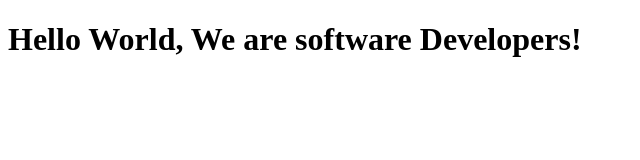
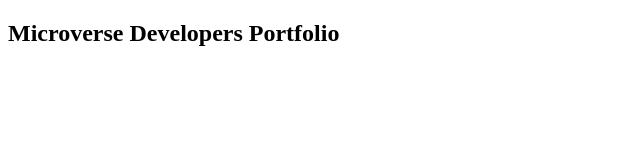
Before and after one commit to egichuhis/Microverse5, a plain HTML site: page fcc-test-suite-template-master/fcc-test-suite-template-master/index.html in a window 1280 px wide. Shown: the whole page, without its empty margins (0-640 px from the left). Drawn offline with Linux system fonts and the light colour scheme.

Commit message:
feature 1 2

```diff
--- a/fcc-test-suite-template-master/fcc-test-suite-template-master/index.html
+++ b/fcc-test-suite-template-master/fcc-test-suite-template-master/index.html
@@ -8,11 +8,15 @@
   </head>
 
   <body>
-    <h1>Hello World, We are software Developers!</h1>
+    <!-- <h1>Hello World, We are software Developers!</h1> -->
+
+    <section id="welcome-section">
+      <h1>Microverse Developers Portfolio</h1>
+    </section>
+
+
 
     <script src="https://cdn.freecodecamp.org/testable-projects-fcc/v1/bundle.js"></script>
-
-
     <script src="js/index.js"></script>
   </body>
 
```
